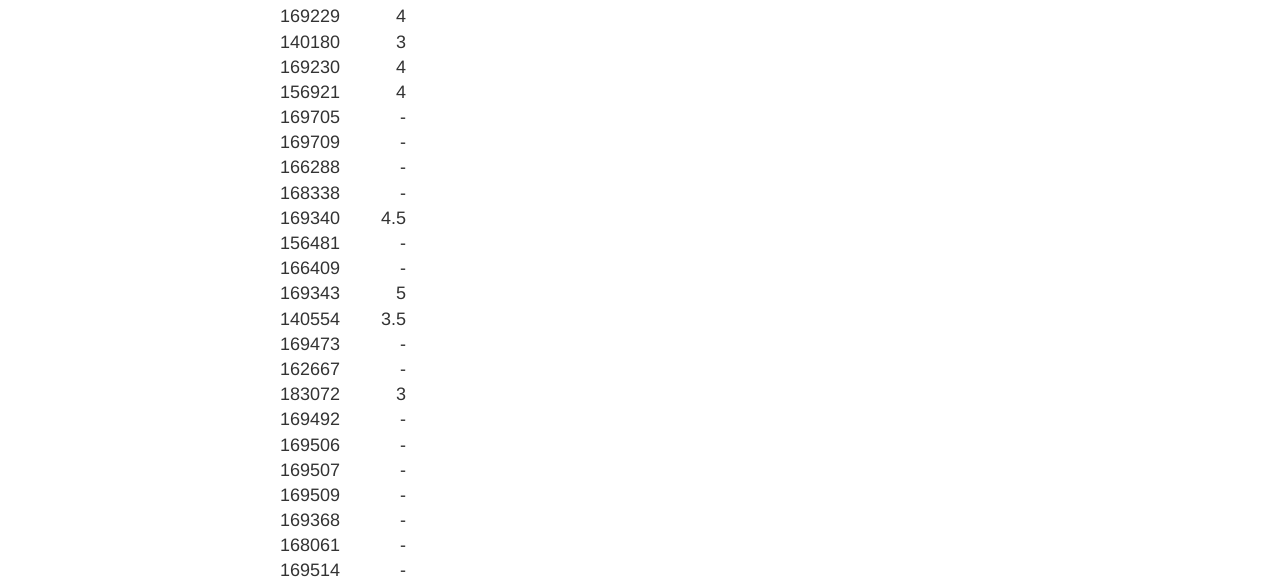
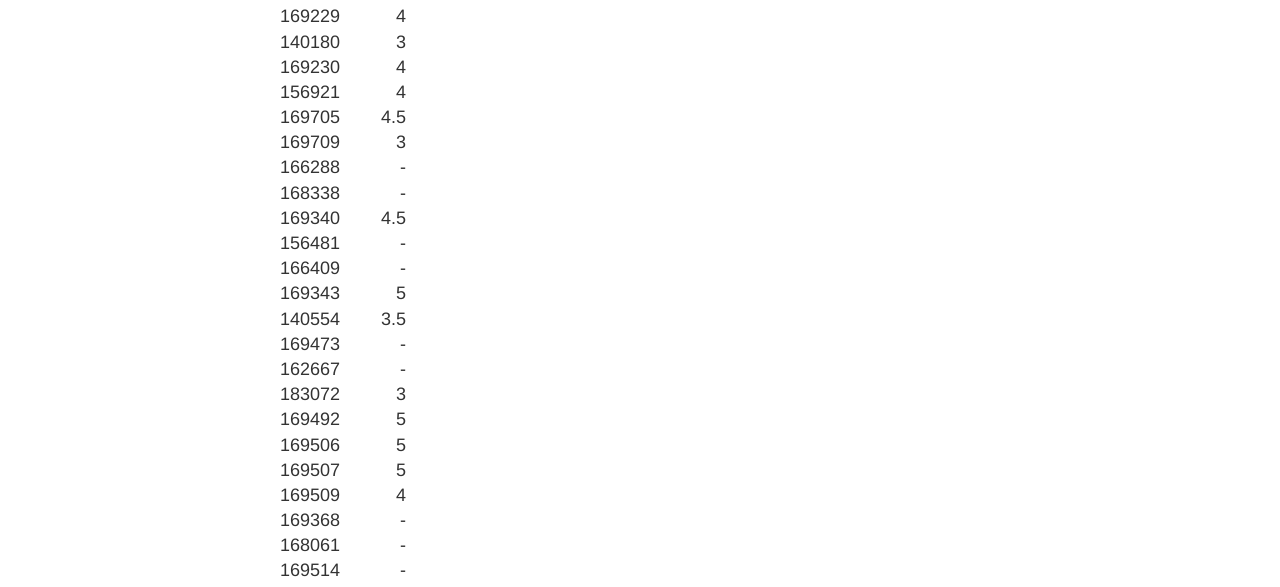
Before and after one commit to uwmopt/uwmopt.github.io, a Jekyll site: the page built from _posts/2026-04-20-Wyniki_kol1.md, in a window 1280 px wide. Shown: the part 450-1037 px from the top of the page. Built offline with Jekyll 4.4.1, drawn with Linux system fonts in a browser that asks for light colours.

Commit message:
Wyniki kolokwium 1 MPM S

```diff
--- a/_posts/2026-04-20-Wyniki_kol1.md
+++ b/_posts/2026-04-20-Wyniki_kol1.md
@@ -15,8 +15,8 @@ title: Wyniki 1. kolokwium z Metod programowania matematycznego, studia stacjona
 |140180 | 3 |
 |169230 | 4 |
 |156921 | 4 |
-|169705 | - |
-|169709 | - |
+|169705 | 4.5 |
+|169709 | 3 |
 |166288 | - |
 |168338 | - |
 |169340 | 4.5 |
@@ -27,10 +27,10 @@ title: Wyniki 1. kolokwium z Metod programowania matematycznego, studia stacjona
 |169473 | - |
 |162667 | - |
 |183072 | 3 |
-|169492 | - |
-|169506 | - |
-|169507 | - |
-|169509 | - |
+|169492 | 5 |
+|169506 | 5 |
+|169507 | 5 |
+|169509 | 4 |
 |169368 | - |
 |168061 | - |
 |169514 | - |
```
